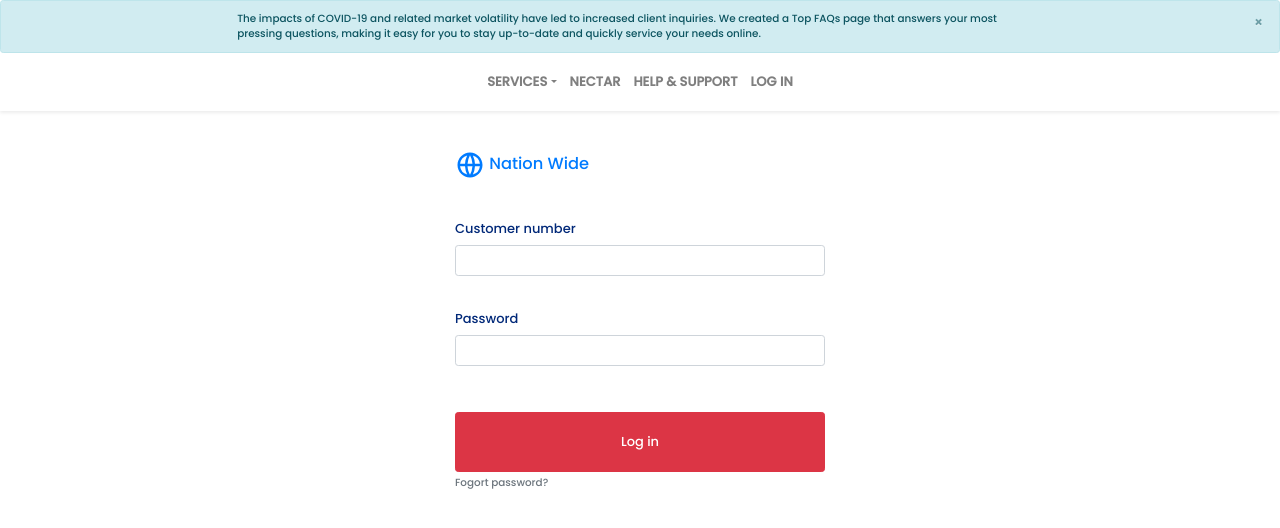
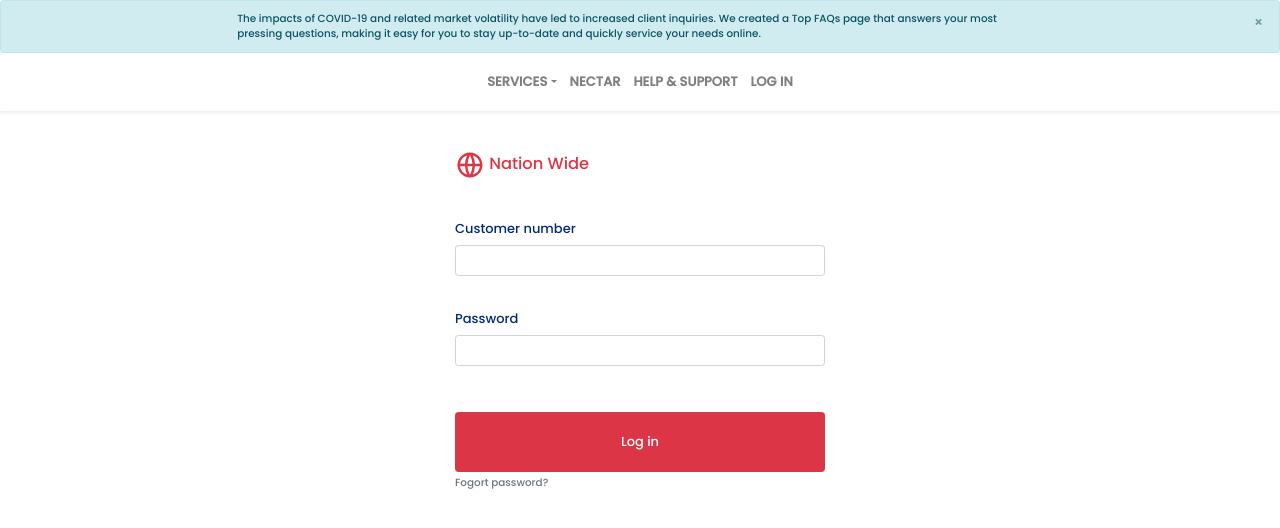
Before and after one commit to HarcourtHamsa/nation-wide-banking-app, a React (Create React App) app in the folder client/: page /login in a window 1280 px wide. Shown: the top 528 px of the page. Built offline with nearby package versions, Linux system fonts and the light colour scheme.

Commit message:
fixed adim dashboard

```diff
--- a/client/src/auth/Login.js
+++ b/client/src/auth/Login.js
@@ -79,7 +79,7 @@
       <InfoCard />
       <NavBar />
       <main className="container mt-5 mb-5 " id="login-form">
-        <h5 className="mb-5 text-primary">
+        <h5 className="mb-5 text-danger">
           <RiGlobalLine size="30" /> Nation Wide
         </h5>
 
--- a/client/src/index.js
+++ b/client/src/index.js
@@ -15,7 +15,4 @@
   document.getElementById ('root')
 );
 
-// If you want your app to work offline and load faster, you can change
-// unregister() to register() below. Note this comes with some pitfalls.
-// Learn more about service workers: https://bit.ly/CRA-PWA
 serviceWorker.unregister ();
```
Also changed, not shown: 1 other file (tests, documents, lock files or other folders).
